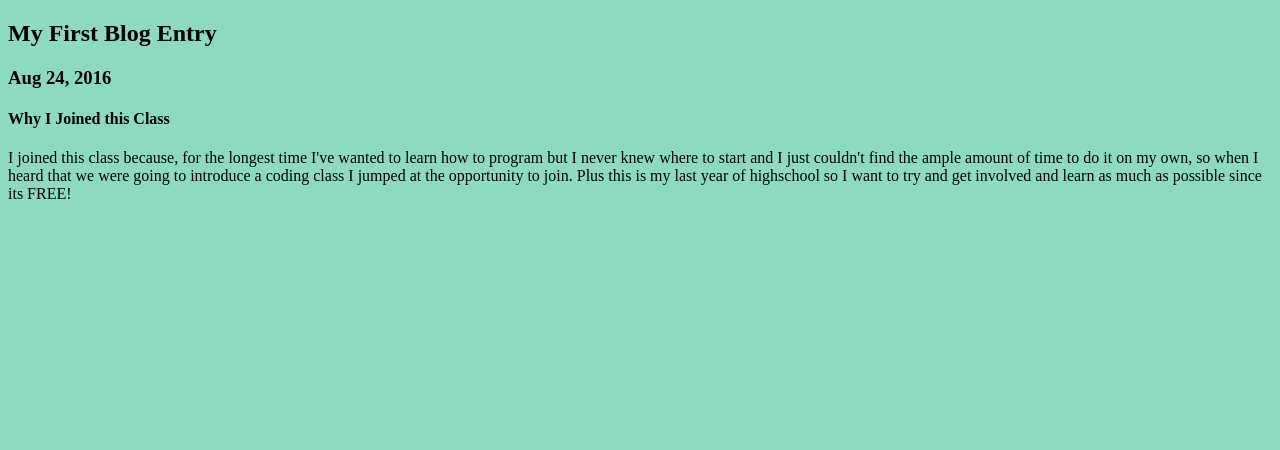
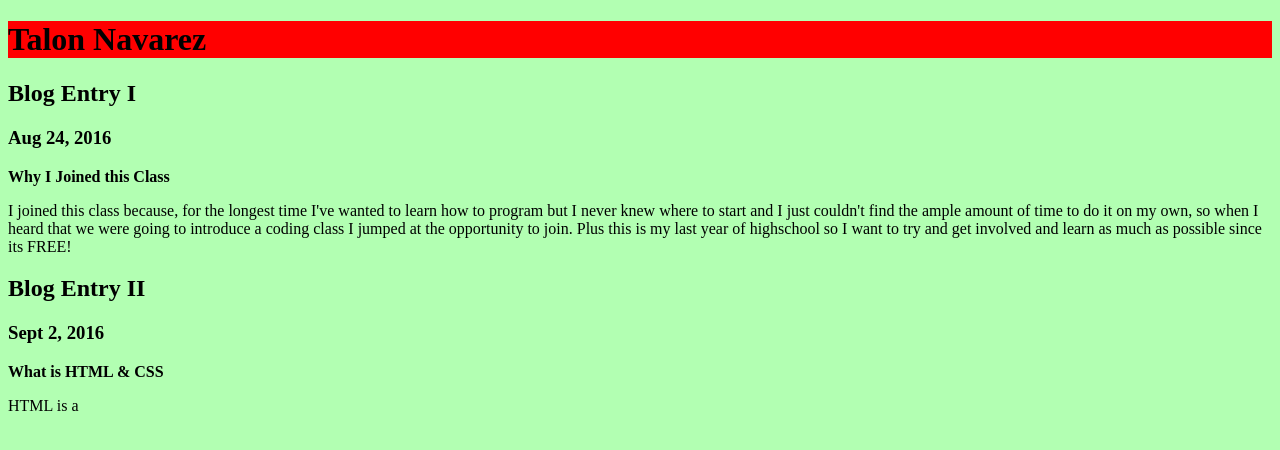
Before and after one commit to ImTeqoo/Blog, a plain HTML site: page index.html in a window 1280 px wide. Drawn offline with Linux system fonts and the light colour scheme.

Commit message:
NEW STUFFFFFFF

```diff
--- /dev/null
+++ b/css/styles.css
@@ -0,0 +1,15 @@
+header{
+	background: red;
+	color: rgba(255, 0, 0, 0.3);
+}
+body{
+	background: rgba(0, 255, 0, 0.3);
+}
+.rabbit{
+	width: 50px;
+	height: 50px;
+	margin:0 auto 5px;
+	border: 3px solid #0000A0;
+	padding: 20px;
+	float: right;
+}
--- a/index.html
+++ b/index.html
@@ -3,17 +3,30 @@
     <head>
         <meta charset="utf-8">
         <title>Blog</title>
+        <link rel="stylesheet" type="text/css" href="./css/styles.css">
+        <style>
+        	h1{
+        		color: black;
+        	}
+        </style>
     </head>
-    <body bgcolor="8DDAC1">
+    <body>
     	<div>
-            <h2><b>My First Blog Entry</b></h2>
+    		<header>
+    			<h1><b>Talon Navarez</b></h1>
+    		</header>
+   		</div>
+        	<div class="Rabbit">
+            	<h2><b>Blog Entry I</b></h2>
             	<h3>Aug 24, 2016</h3>
-            <p><h4><b>Why I Joined this Class</b></h4></p>
+            	<p><b>Why I Joined this Class</b></p>
             	<p>I joined this class because, for the longest time I've wanted to learn how to program but I never knew where to start and I just couldn't find the ample amount of time to do it on my own, so when I heard that we were going to introduce a coding class I jumped at the opportunity to join. Plus this is my last year of highschool so I want to try and get involved and learn as much as possible since its FREE!</p>
         	</div>
         	<div>
-            <h2></h2>
-            <p></p>
+            	<h2><b>Blog Entry II</b></h2>
+            	<h3>Sept 2, 2016</h3>
+            	<p><b>What is HTML & CSS</b></p>
+            	<p>HTML is a </p>
         	</div>
         	<div>
             	<h1></h1>
```
Lines whose indentation alone changed are shown as unchanged.
